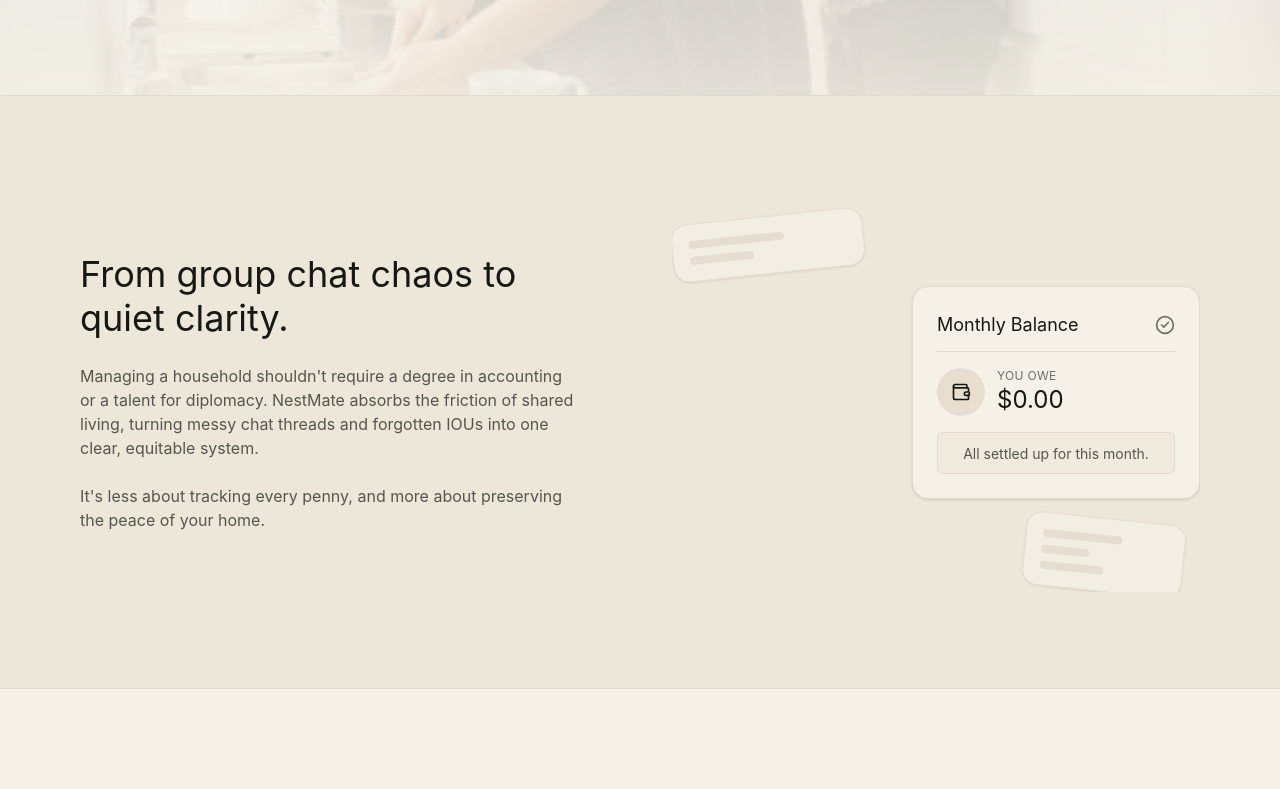
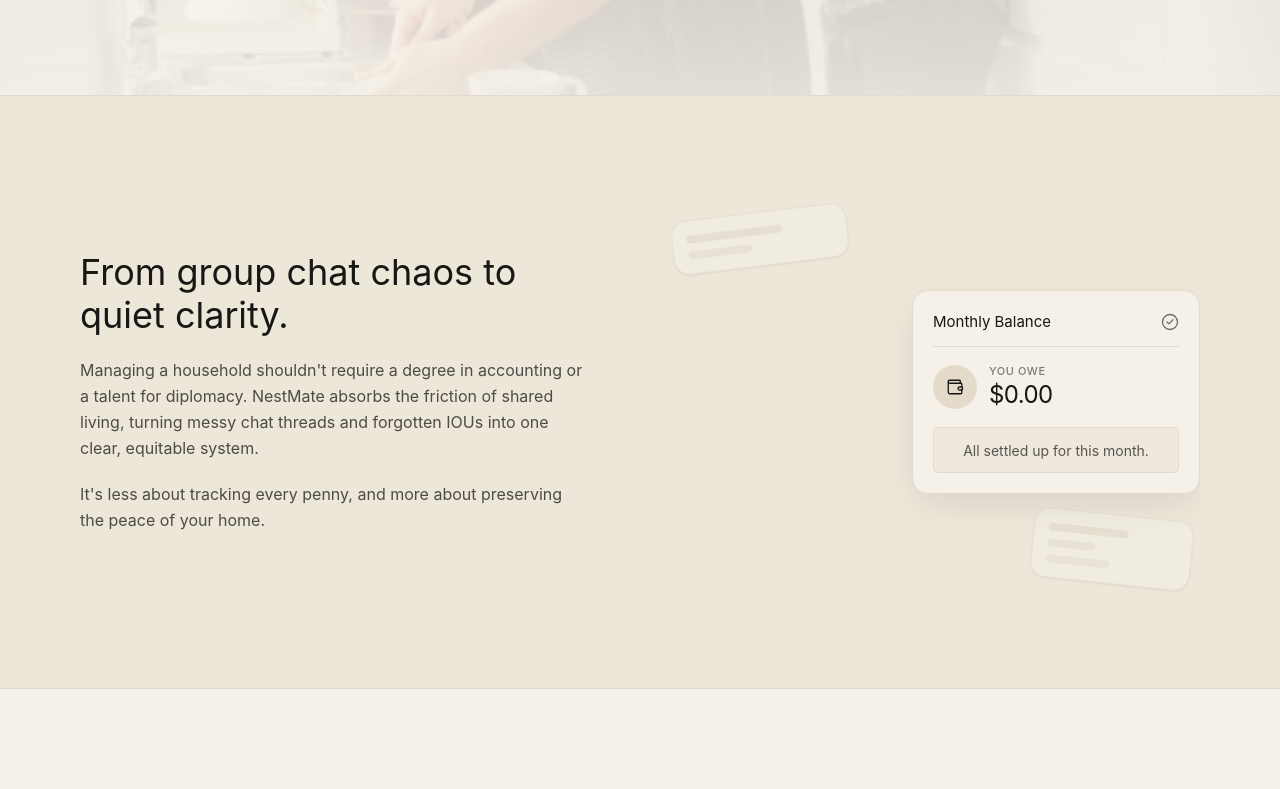
Before and after one commit to hassamnaveed44/nestmate, a Next.js app: page / in a window 1280 px wide. Shown: the part 673-1462 px from the top of the page. Built offline with nearby package versions, Linux system fonts and the light colour scheme.

Commit message:
feat(landing): elevate story section visual craft
- Refine balance card hierarchy and shadow
- Cleaner floating chat elements
- Improve narrative spacing and typography rhythm

```diff
--- a/src/components/marketing/FragmentedVsUnifiedStory.tsx
+++ b/src/components/marketing/FragmentedVsUnifiedStory.tsx
@@ -11,59 +11,71 @@ export function FragmentedVsUnifiedStory() {
       id="story"
       className="border-b border-sand-border bg-soft-sand/30 py-16 md:py-24"
     >
-      <ScrollStory className="mx-auto grid max-w-[1200px] grid-cols-1 items-center gap-16 px-5 md:grid-cols-2 md:px-10">
-        <div data-narrative className="flex flex-col gap-6 md:pr-8">
-          <h2 className="font-serif text-[32px] leading-[40px] text-charcoal md:text-[36px] md:leading-[44px]">
+      <ScrollStory className="mx-auto grid max-w-[1200px] grid-cols-1 items-center gap-14 px-5 md:grid-cols-2 md:gap-16 md:px-10">
+        {/* Narrative */}
+        <div data-narrative className="flex flex-col gap-5 md:pr-6">
+          <h2 className="font-serif text-[32px] leading-[1.2] text-charcoal md:text-[36px]">
             From group chat chaos to quiet clarity.
           </h2>
-          <p className="text-base text-charcoal/70">
+
+          <p className="text-[15.5px] leading-relaxed text-charcoal/75 md:text-base">
             Managing a household shouldn&apos;t require a degree in
             accounting or a talent for diplomacy. NestMate absorbs the
             friction of shared living, turning messy chat threads and
             forgotten IOUs into one clear, equitable system.
           </p>
-          <p className="text-base text-charcoal/70">
+
+          <p className="text-[15.5px] leading-relaxed text-charcoal/75 md:text-base">
             It&apos;s less about tracking every penny, and more about
             preserving the peace of your home.
           </p>
         </div>
 
+        {/* Visual */}
         <div
           data-visual
-          className="relative flex h-[360px] items-center justify-center overflow-hidden md:h-[400px] md:justify-end"
+          className="relative flex h-[340px] items-center justify-center overflow-hidden md:h-[400px] md:justify-end"
         >
-          <div className="absolute left-2 top-6 w-40 rotate-[-6deg] rounded-card border border-sand-border bg-warm-ivory p-4 opacity-70 shadow-sm md:left-0 md:w-48">
-            <div className="mb-2 h-2 w-24 rounded-control bg-sand-border" />
-            <div className="h-2 w-16 rounded-control bg-sand-border" />
+          {/* Floating “messy chat” cards */}
+          <div className="absolute left-1 top-5 w-40 rotate-[-7deg] rounded-card border border-sand-border bg-warm-ivory/90 p-3.5 opacity-60 shadow-sm md:left-0 md:w-44">
+            <div className="mb-2 h-2 w-24 rounded-full bg-sand-border" />
+            <div className="h-2 w-16 rounded-full bg-sand-border/80" />
           </div>
 
-          <div className="absolute bottom-0 right-2 w-36 rotate-[6deg] rounded-card border border-sand-border bg-warm-ivory p-4 opacity-70 shadow-sm md:right-4 md:w-40">
-            <div className="mb-2 h-2 w-20 rounded-control bg-sand-border" />
-            <div className="mb-2 h-2 w-12 rounded-control bg-sand-border" />
-            <div className="h-2 w-16 rounded-control bg-sand-border" />
+          <div className="absolute bottom-2 right-0 w-36 rotate-[6deg] rounded-card border border-sand-border bg-warm-ivory/90 p-3.5 opacity-60 shadow-sm md:right-2 md:w-40">
+            <div className="mb-2 h-2 w-20 rounded-full bg-sand-border" />
+            <div className="mb-2 h-2 w-12 rounded-full bg-sand-border/80" />
+            <div className="h-2 w-16 rounded-full bg-sand-border/70" />
           </div>
 
-          <div className="relative z-10 w-72 rounded-card border border-sand-border bg-warm-ivory p-6 shadow-sm">
+          {/* Premium Balance Card */}
+          <div className="relative z-10 w-[280px] rounded-card border border-sand-border bg-warm-ivory p-5 shadow-[0_12px_40px_-12px_rgba(23,23,20,0.15)] md:w-72">
             <div className="mb-4 flex items-center justify-between border-b border-sand-border pb-3">
-              <span className="font-bridge text-lg text-charcoal">
+              <span className="font-bridge text-[15px] text-charcoal">
                 Monthly Balance
               </span>
-              <CheckCircle2 size={20} className="text-muted-olive" />
+              <CheckCircle2
+                size={18}
+                className="text-muted-olive"
+                strokeWidth={1.75}
+              />
             </div>
+
             <div className="mb-4 flex items-center gap-3">
-              <div className="flex h-12 w-12 items-center justify-center rounded-full bg-soft-sand/50">
-                <Wallet size={20} className="text-charcoal" />
+              <div className="flex h-11 w-11 items-center justify-center rounded-full bg-soft-sand/60">
+                <Wallet size={18} className="text-charcoal" strokeWidth={1.75} />
               </div>
               <div>
-                <p className="text-xs uppercase tracking-wide text-charcoal/60">
+                <p className="text-[11px] font-medium uppercase tracking-wider text-charcoal/55">
                   You owe
                 </p>
-                <p className="font-bridge text-2xl text-charcoal">
+                <p className="font-bridge text-2xl tracking-tight text-charcoal">
                   <CounterTween value={0} />
                 </p>
               </div>
             </div>
-            <div className="rounded-control border border-sand-border bg-soft-sand/20 p-2 text-center">
+
+            <div className="rounded-control border border-sand-border bg-soft-sand/25 px-3 py-2.5 text-center">
               <span className="text-sm text-charcoal/70">
                 All settled up for this month.
               </span>
```
